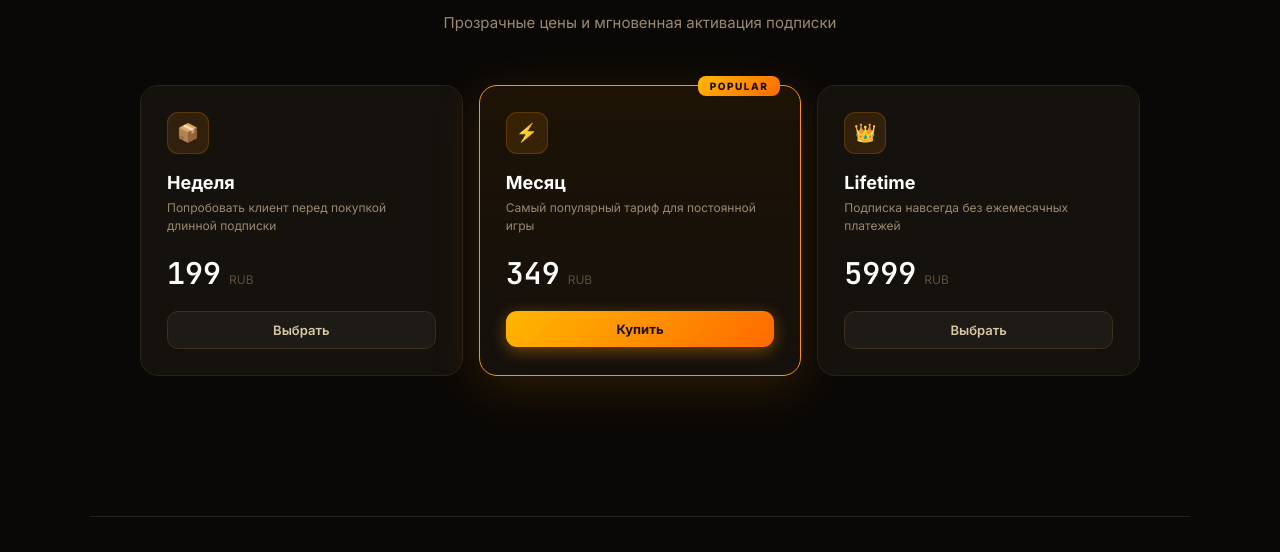
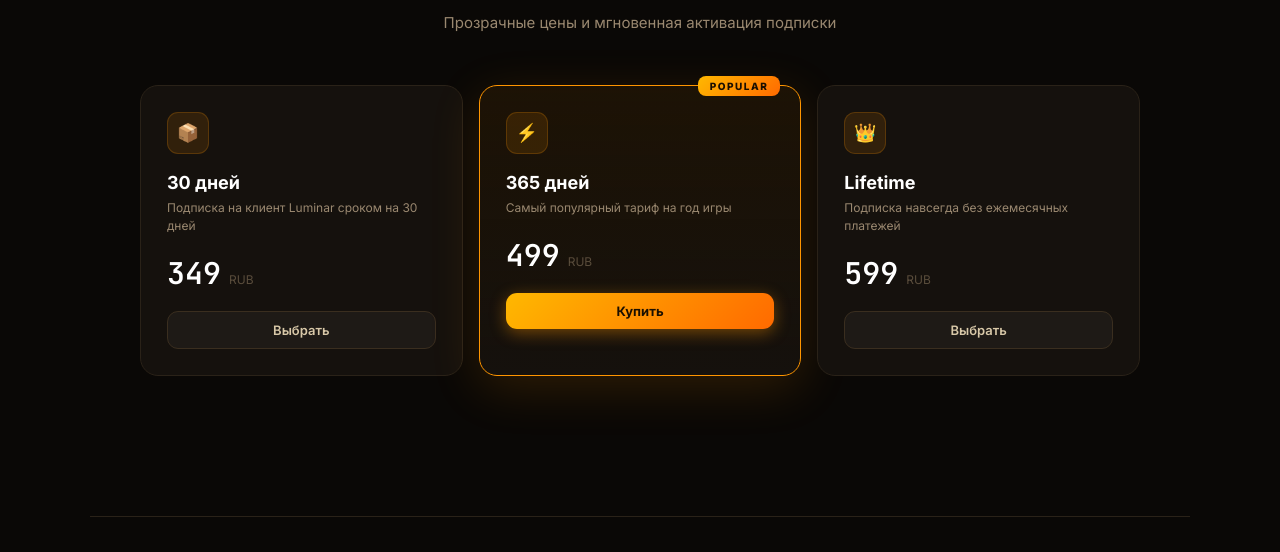
Before and after one commit to DustGames1/luminar-auth, a website: page public/index.html in a window 1280 px wide. Shown: the part 1879-2431 px from the top of the page. Drawn offline with Linux system fonts and the light colour scheme.

Commit message:
Sync prices on all pages

```diff
--- a/public/index.html
+++ b/public/index.html
@@ -105,23 +105,23 @@
   <div class="pricing">
     <div class="price-card">
       <div class="icon">📦</div>
-      <h3>Неделя</h3>
-      <div class="desc">Попробовать клиент перед покупкой длинной подписки</div>
-      <div class="price">199<small>RUB</small></div>
+      <h3>30 дней</h3>
+      <div class="desc">Подписка на клиент Luminar сроком на 30 дней</div>
+      <div class="price">349<small>RUB</small></div>
       <a href="/buy" class="btn btn-secondary" style="display:block;">Выбрать</a>
     </div>
     <div class="price-card featured">
       <div class="icon">⚡</div>
-      <h3>Месяц</h3>
-      <div class="desc">Самый популярный тариф для постоянной игры</div>
-      <div class="price">349<small>RUB</small></div>
+      <h3>365 дней</h3>
+      <div class="desc">Самый популярный тариф на год игры</div>
+      <div class="price">499<small>RUB</small></div>
       <a href="/buy" class="btn btn-primary" style="display:block;">Купить</a>
     </div>
     <div class="price-card">
       <div class="icon">👑</div>
       <h3>Lifetime</h3>
       <div class="desc">Подписка навсегда без ежемесячных платежей</div>
-      <div class="price">5999<small>RUB</small></div>
+      <div class="price">599<small>RUB</small></div>
       <a href="/buy" class="btn btn-secondary" style="display:block;">Выбрать</a>
     </div>
   </div>
```
Also changed, not shown: public/buy.html (+2 -2 lines).
